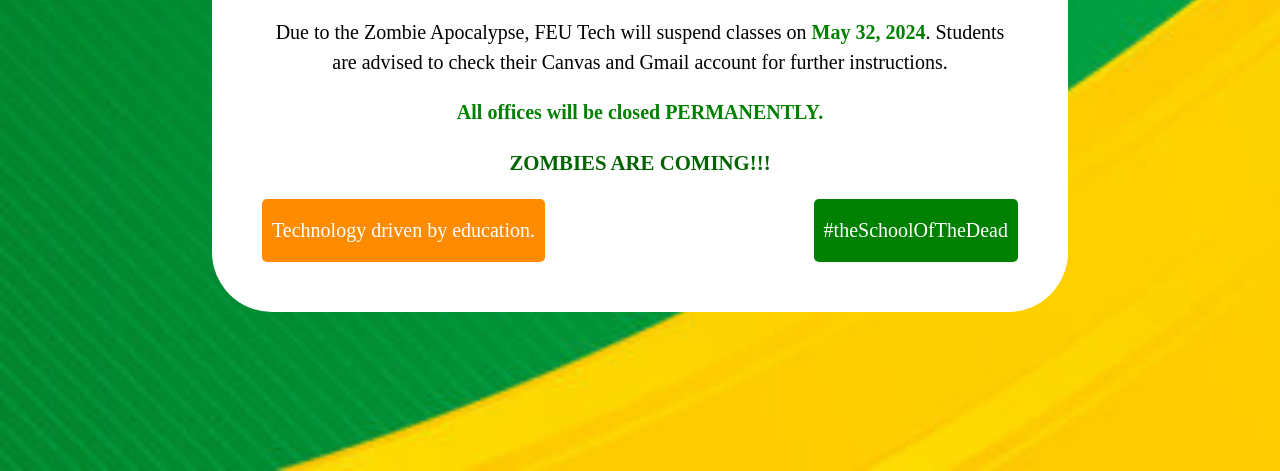
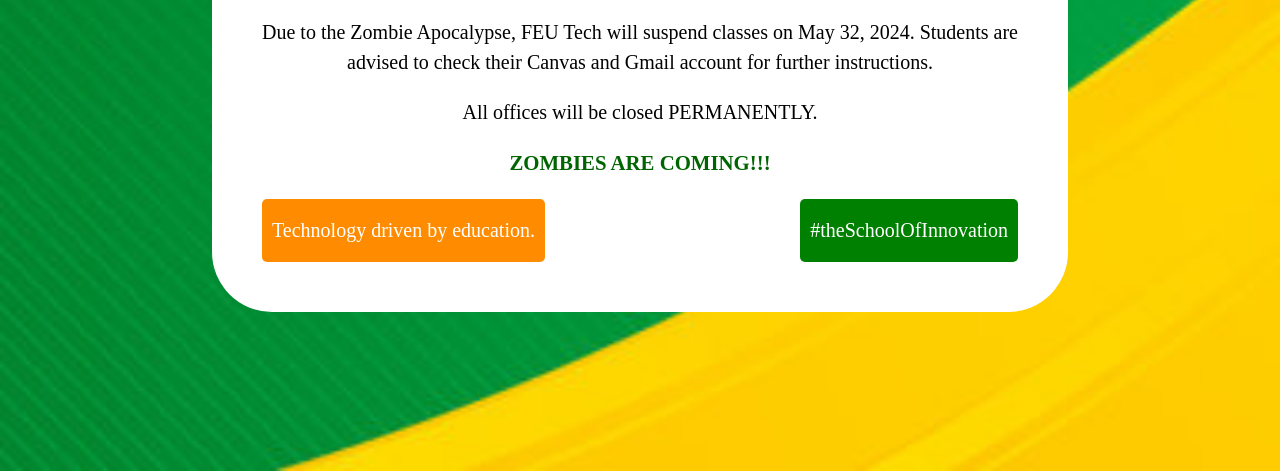
Before and after one commit to Z4pdul/it0043TC01, a plain HTML site: page it0043L/Admain_tsa3.html in a window 1280 px wide. Shown: the part 729-1200 px from the top of the page. Drawn offline with Linux system fonts and the light colour scheme; a web font is replaced by a local one.

Commit message:
Update Admain_tsa3.html

```diff
--- a/it0043L/Admain_tsa3.html
+++ b/it0043L/Admain_tsa3.html
@@ -10,12 +10,12 @@
     <div class="content">
         <h1 class="heading">ANNOUNCEMENT</h1>
         <h2 class="subheading">WALANG PAPASOK SA MAY 32, 2024</h2>
-        <p>Due to the Zombie Apocalypse, FEU Tech will suspend classes on <span class="highlight">May 32, 2024</span>. Students are advised to check their Canvas and Gmail account for further instructions.</p>
-        <p><span class="highlight">All offices will be closed PERMANENTLY.</span></p>
+        <p>Due to the Zombie Apocalypse, FEU Tech will suspend classes on <span class="highlight1">May 32, 2024</span>. Students are advised to check their Canvas and Gmail account for further instructions.</p>
+        <p>All offices will be closed <span class="highlight2"> PERMANENTLY.</span></p>
         <p class="conclusion">ZOMBIES ARE COMING!!!</p>
         <div class="text">
             <span class="lower_text">Technology driven by education.</span>
-            <span class="hashtag">#theSchoolOfTheDead</span>
+            <span class="hashtag">#theSchoolOfInnovation</span>
         </div>
     </div>
 </div>
```
